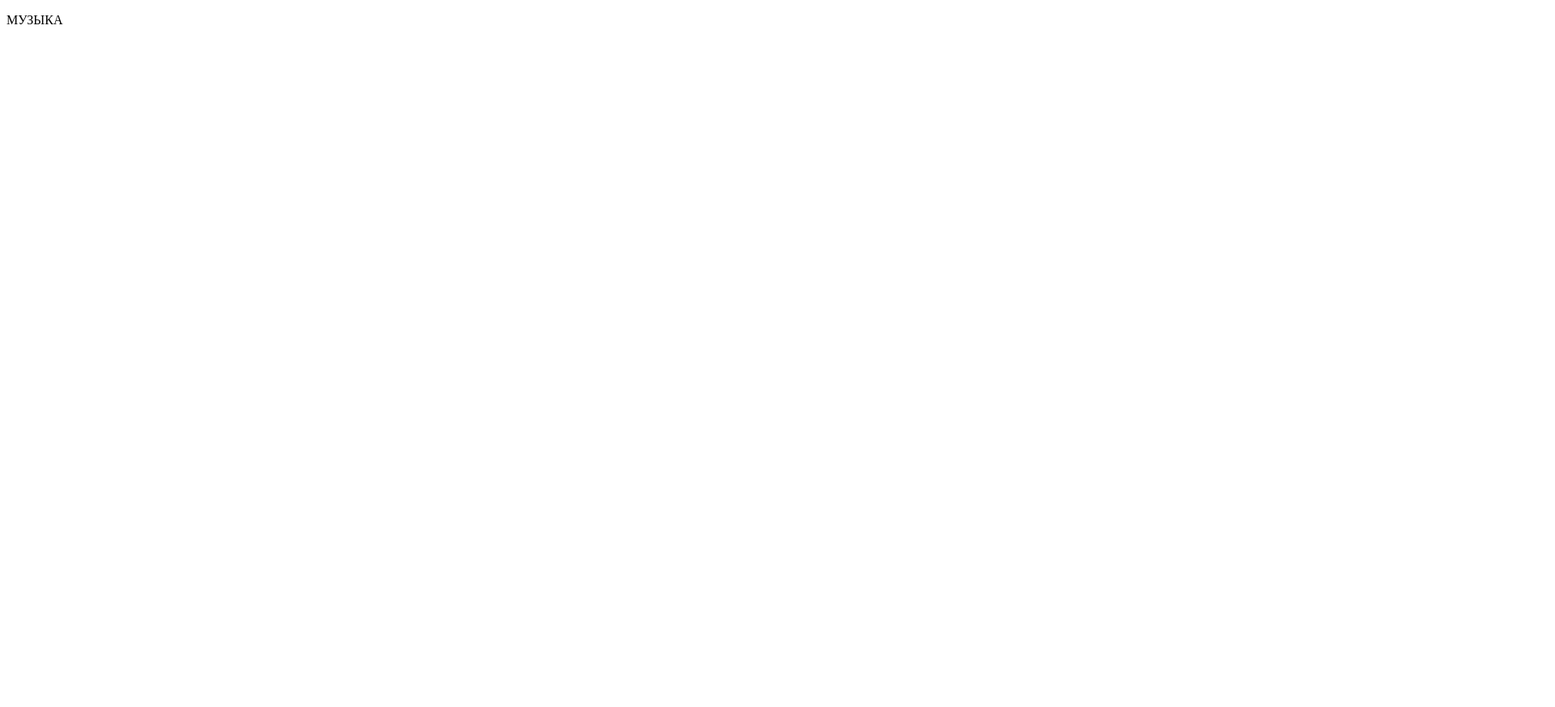
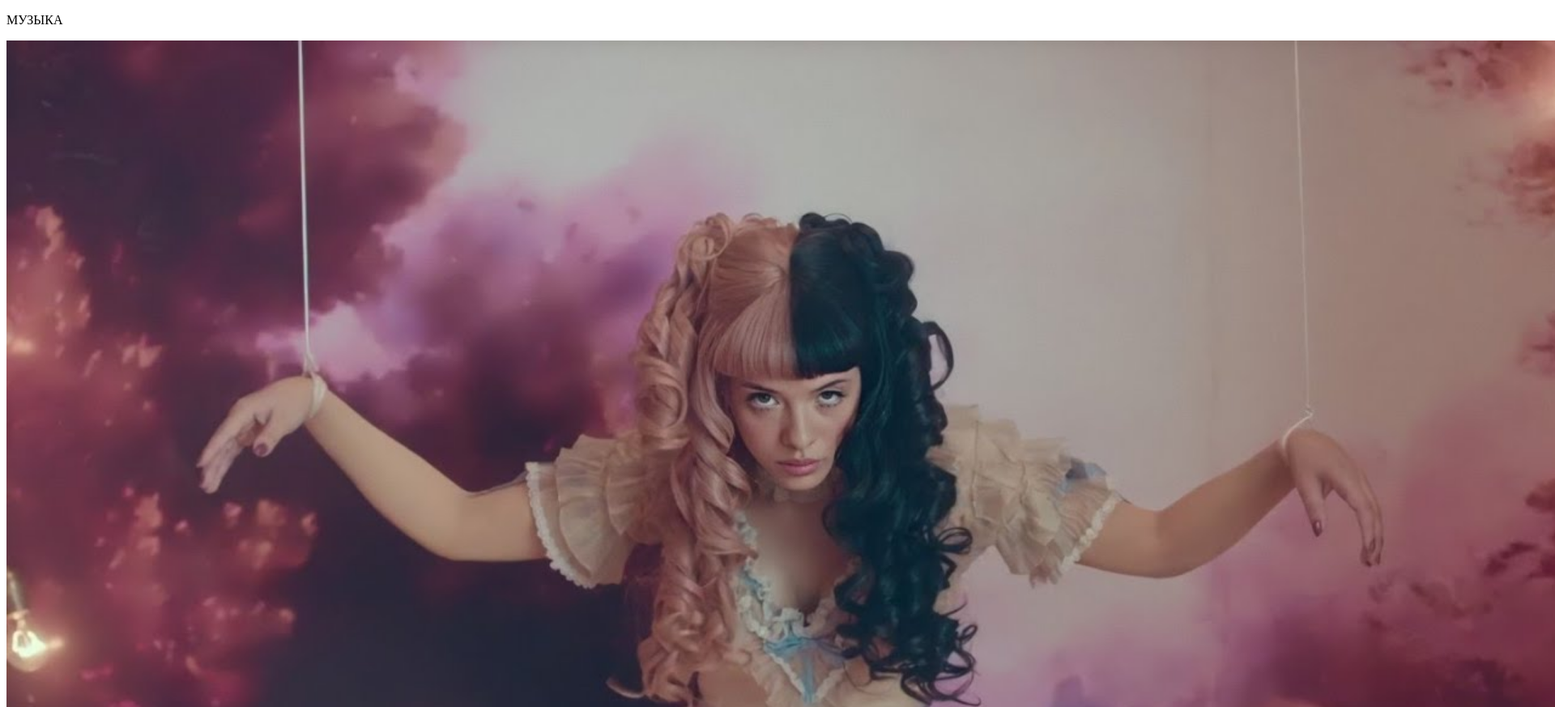
Before and after one commit to satanahorror/testrussia, a plain HTML site: page index.html in a window 1280 px wide. Shown: the top 873 px of the page at 81% size, 1920 px wide, since content can reach past the window. Before the commit the page ends 800 px from the top, so only its background shows below. Drawn offline with Linux system fonts and the light colour scheme.

Commit message:
Add files via upload

```diff
--- a/index.html
+++ b/index.html
@@ -11,5 +11,8 @@
     Тег audio не поддерживается вашим браузером.
     <a href="audio/music.mp3">Скачайте музыку</a>.
   </audio>
+  <p><a href="lorem.html"><img src="girl.jpg"
+  width="1920" height="1080" alt="lorem"></a>
+  Lorem ipsum dolor sit amet...</p>
  </body>
 </html>
```
Also changed, not shown: girl.jpg (added).
